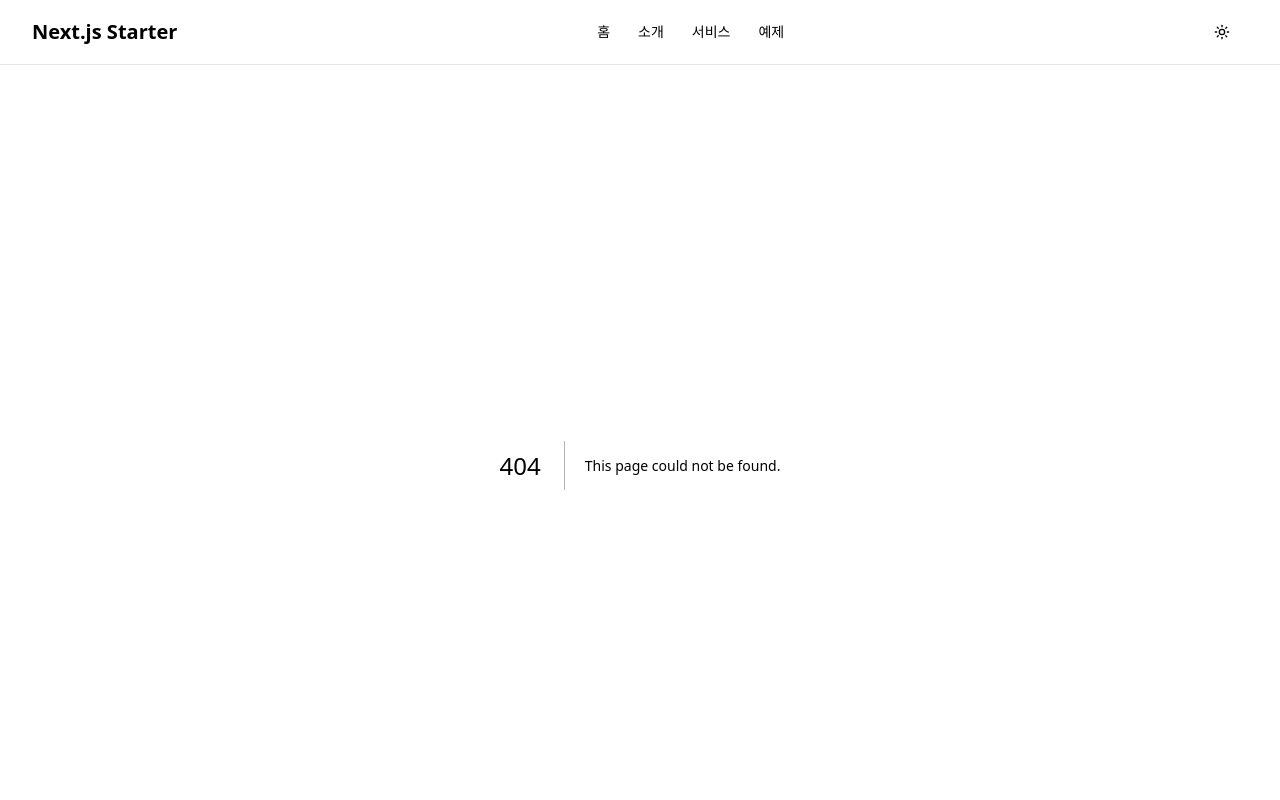
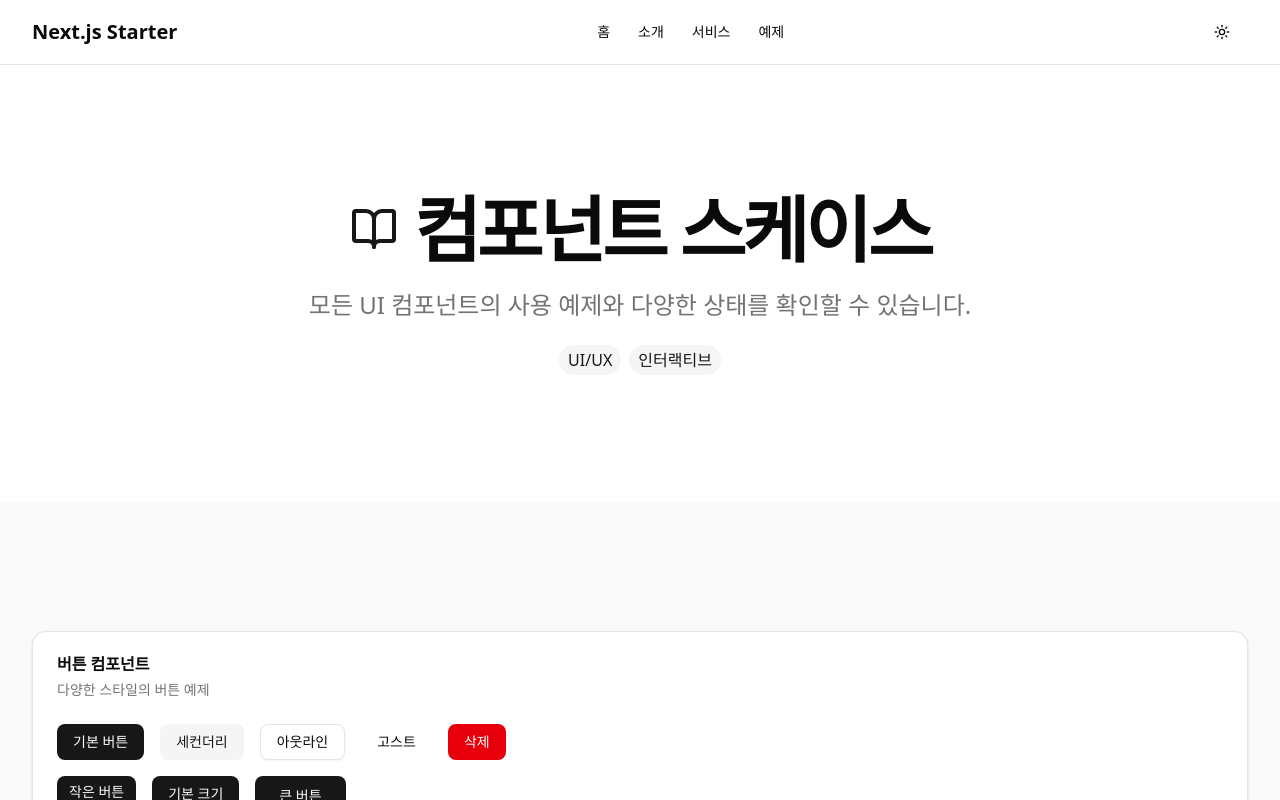
Before and after one commit to newbieh4cker/nextjs-basic-starter, a Next.js app: page /examples/components in a window 1280 px wide. Before the commit this address had no page. Shown: the top 800 px of the page. Built offline with nearby package versions, Linux system fonts and the light colour scheme.

Commit message:
Revert "refactor: remove unused examples dynamic page"
This reverts commit 81197dd15040e7979a3d7924beb8f4613a54a945.

```diff
--- /dev/null
+++ b/src/app/examples/[type]/page.tsx
@@ -0,0 +1,168 @@
+import { Metadata } from "next"
+import { notFound } from "next/navigation"
+import { BookOpen, FormInput, Layout, Code2, Database, Settings } from "lucide-react"
+
+import { Container } from "@/components/layout/container"
+import { Section } from "@/components/layout/section"
+import { Badge } from "@/components/ui/badge"
+import { ComponentsExample } from "@/components/sections/components-example"
+import { FormsExample } from "@/components/sections/forms-example"
+import { LayoutsExample } from "@/components/sections/layouts-example"
+import { HooksExample } from "@/components/sections/hooks-example"
+import { DataFetchingExample } from "@/components/sections/data-fetching-example"
+import { SettingsExample } from "@/components/sections/settings-example"
+
+// 유효한 예제 타입 정의
+const validTypes = [
+  "components",
+  "forms",
+  "layouts",
+  "hooks",
+  "data-fetching",
+  "settings"
+] as const
+
+type ExampleType = typeof validTypes[number]
+
+// 타입별 메타데이터 및 아이콘
+const exampleData: Record<ExampleType, {
+  title: string
+  description: string
+  icon: typeof BookOpen
+  tags: string[]
+}> = {
+  "components": {
+    title: "컴포넌트 스케이스",
+    description: "모든 UI 컴포넌트의 사용 예제와 다양한 상태를 확인할 수 있습니다.",
+    icon: BookOpen,
+    tags: ["UI/UX", "인터랙티브"]
+  },
+  "forms": {
+    title: "폼 예제",
+    description: "React Hook Form과 Zod를 활용한 검증 및 상태 관리 예제입니다.",
+    icon: FormInput,
+    tags: ["검증", "상태관리"]
+  },
+  "layouts": {
+    title: "레이아웃 예제",
+    description: "반응형 레이아웃과 다양한 디자인 패턴을 구현한 예제입니다.",
+    icon: Layout,
+    tags: ["반응형", "레이아웃"]
+  },
+  "hooks": {
+    title: "usehooks-ts 예제",
+    description: "커스텀 훅과 유틸리티 함수 사용 예제를 확인할 수 있습니다.",
+    icon: Code2,
+    tags: ["훅", "유틸리티"]
+  },
+  "data-fetching": {
+    title: "데이터 패칭",
+    description: "API 통신, 에러 처리, 로딩 상태 관리 예제입니다.",
+    icon: Database,
+    tags: ["API", "비동기"]
+  },
+  "settings": {
+    title: "설정 및 최적화",
+    description: "성능 최적화, SEO 설정, PWA 구성 등의 예제입니다.",
+    icon: Settings,
+    tags: ["최적화", "SEO", "PWA"]
+  }
+}
+
+// 동적 메타데이터 생성
+export async function generateMetadata({
+  params
+}: {
+  params: Promise<{ type: string }>
+}): Promise<Metadata> {
+  const { type } = await params
+  const exampleType = type as ExampleType
+
+  if (!validTypes.includes(exampleType)) {
+    return {
+      title: "예제를 찾을 수 없음 | Next.js 16 스타터킷"
+    }
+  }
+
+  const data = exampleData[exampleType]
+  return {
+    title: `${data.title} | Next.js 16 스타터킷`,
+    description: data.description,
+    keywords: ["예제", ...data.tags, "Next.js"],
+  }
+}
+
+// 타입별 예제 컴포넌트 렌더링
+function ExampleContent({ type }: { type: ExampleType }) {
+  switch (type) {
+    case "components":
+      return <ComponentsExample />
+    case "forms":
+      return <FormsExample />
+    case "layouts":
+      return <LayoutsExample />
+    case "hooks":
+      return <HooksExample />
+    case "data-fetching":
+      return <DataFetchingExample />
+    case "settings":
+      return <SettingsExample />
+    default:
+      return null
+  }
+}
+
+export default async function ExamplePage({
+  params,
+}: {
+  params: Promise<{ type: string }>
+}) {
+  const { type } = await params
+  const exampleType = type as ExampleType
+
+  // 유효하지 않은 타입은 404
+  if (!validTypes.includes(exampleType)) {
+    notFound()
+  }
+
+  const data = exampleData[exampleType]
+  const Icon = data.icon
+
+  return (
+    <>
+      {/* 히어로 섹션 */}
+      <Section className="py-20 md:py-28 lg:py-32">
+        <Container>
+          <div className="flex flex-col items-center justify-center space-y-6 text-center">
+            <div className="flex items-center space-x-4">
+              <Icon className="h-12 w-12 text-primary" />
+              <h1 className="text-4xl font-bold tracking-tighter sm:text-5xl md:text-6xl lg:text-7xl">
+                {data.title}
+              </h1>
+            </div>
+
+            <p className="max-w-2xl text-xl text-muted-foreground sm:text-2xl">
+              {data.description}
+            </p>
+
+            {/* 태그 */}
+            <div className="flex flex-wrap gap-2 justify-center">
+              {data.tags.map((tag, index) => (
+                <Badge key={index} variant="secondary" className="text-base">
+                  {tag}
+                </Badge>
+              ))}
+            </div>
+          </div>
+        </Container>
+      </Section>
+
+      {/* 예제 콘텐츠 섹션 */}
+      <Section className="py-16 md:py-24 lg:py-32 bg-muted/50">
+        <Container>
+          <ExampleContent type={exampleType} />
+        </Container>
+      </Section>
+    </>
+  )
+}
```
